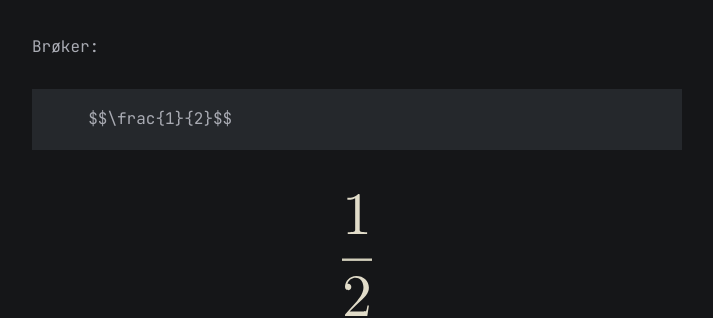
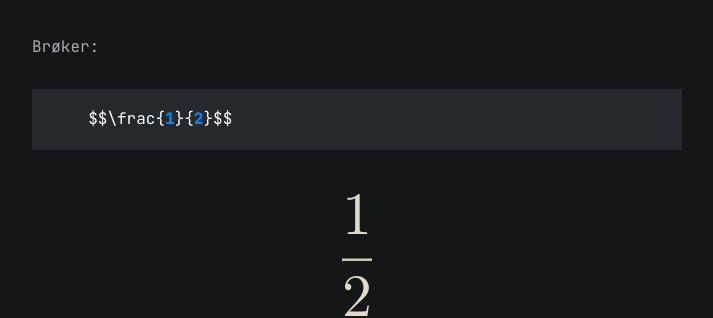
Before and after one commit to bragewiseth/LaTexCheatsheet, a Jekyll site: the page built from index.md, in a window 1280 px wide. Shown: the part 217-535 px from the top of the page, without its empty margins (283-996 px from the left). Built offline with Jekyll 4.4.1, drawn with Linux system fonts in a browser that asks for light colours.

Commit message:
ny index

```diff
--- a/index.md
+++ b/index.md
@@ -4,7 +4,7 @@ layout: post
 
 Brøker:
 
-~~~ LaTex
+~~~ javascript
   $$\frac{1}{2}$$
 ~~~
 
```
